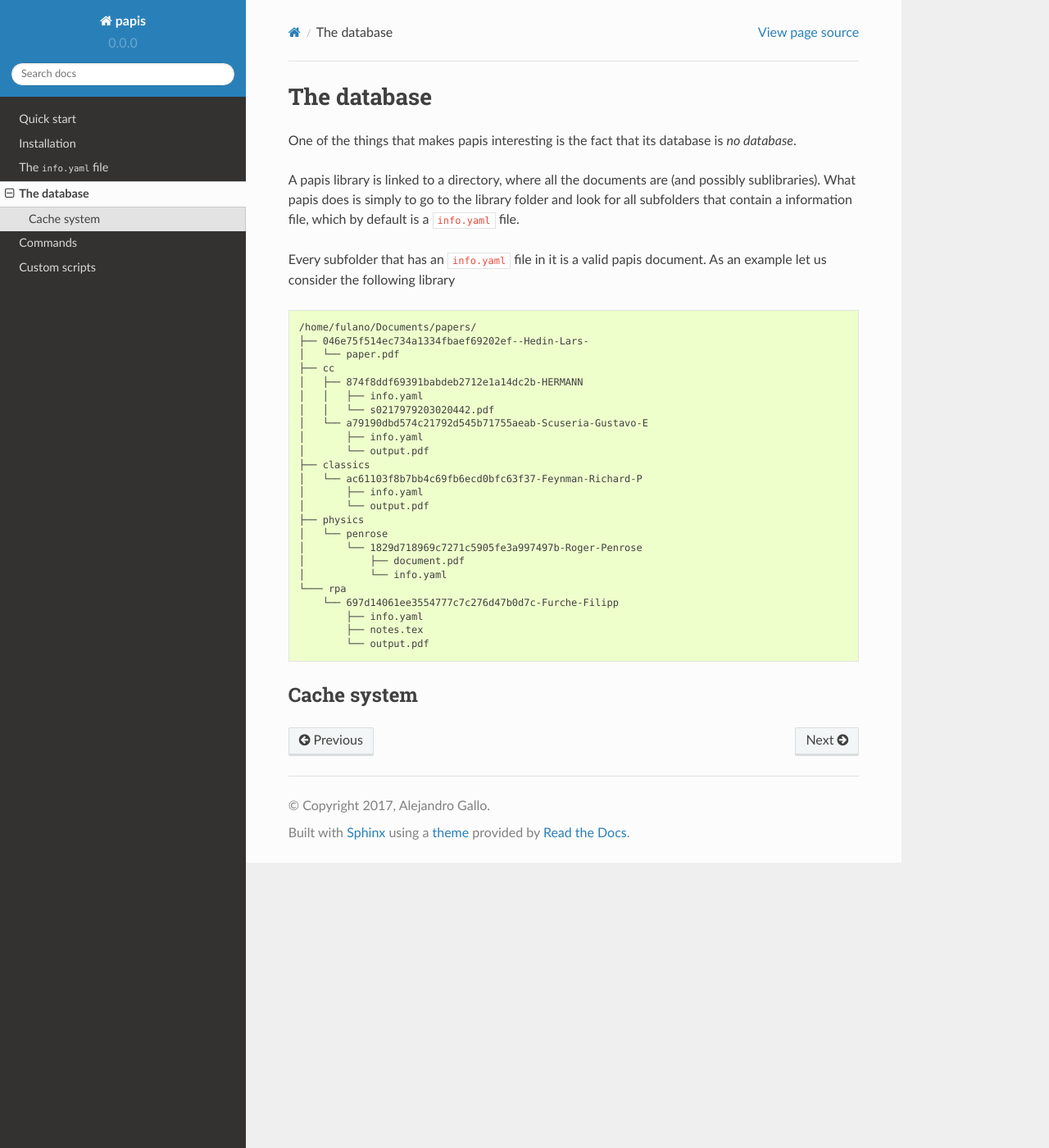
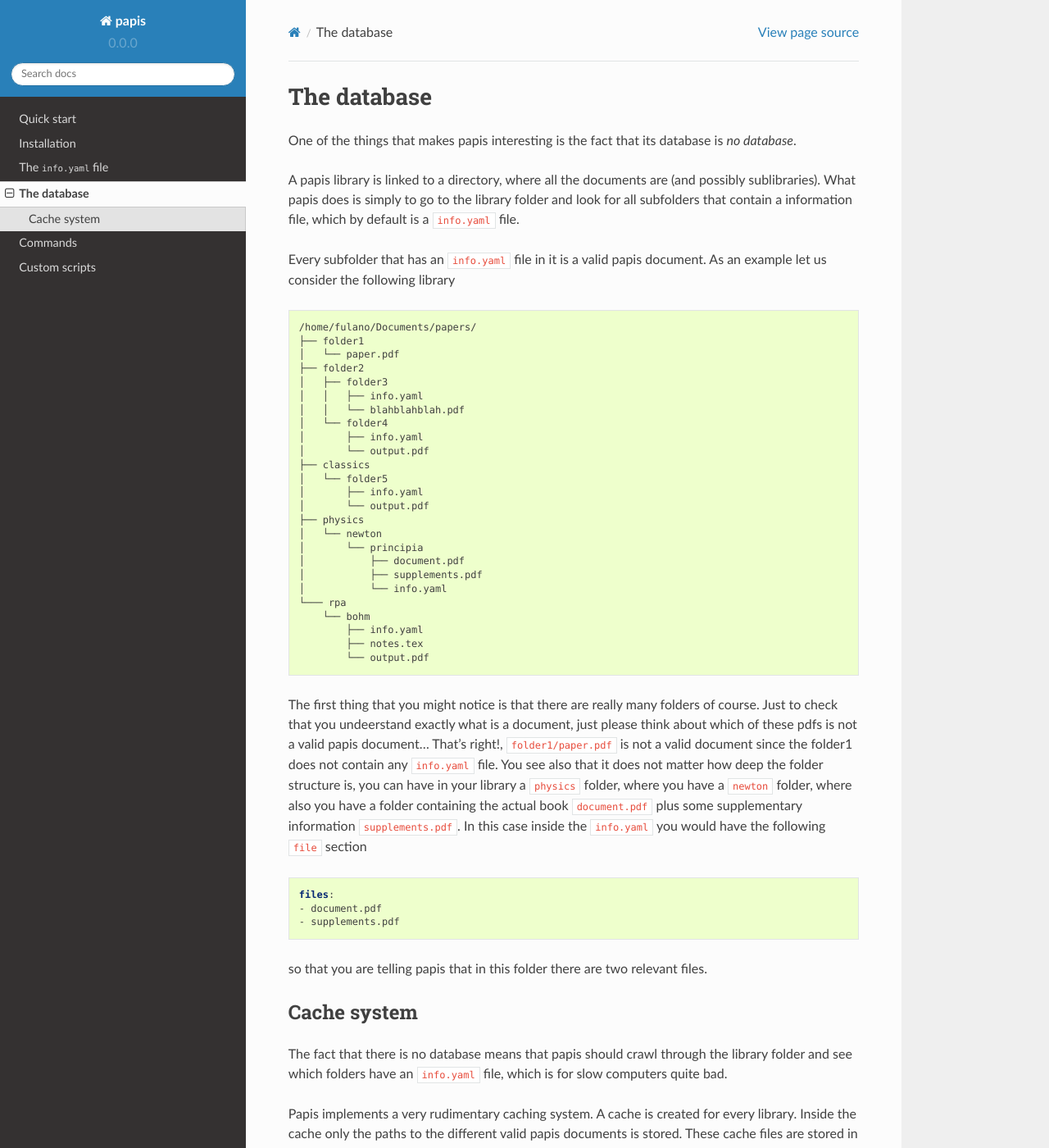
Before and after one commit to papis/papis, a Sphinx documentation site: the page built from doc/source/database_structure.rst, in a window 1280 px wide and 1400 px high. Shown: the whole window at 82% size. Built offline with Sphinx 7.4.7 and the Read the Docs theme 2.0.0, drawn with Linux system fonts in a browser that asks for light colours; pages that are not in the unit, such as notebooks, are missing from menus; some of the changed text lies outside the part shown.

Commit message:
Update documentation

```diff
--- a/doc/source/database_structure.rst
+++ b/doc/source/database_structure.rst
@@ -15,29 +15,63 @@ As an example let us consider the following library
 ::
 
   /home/fulano/Documents/papers/
-  ├── 046e75f514ec734a1334fbaef69202ef--Hedin-Lars-
+  ├── folder1
   │   └── paper.pdf
-  ├── cc
-  │   ├── 874f8ddf69391babdeb2712e1a14dc2b-HERMANN
+  ├── folder2
+  │   ├── folder3
   │   │   ├── info.yaml
-  │   │   └── s0217979203020442.pdf
-  │   └── a79190dbd574c21792d545b71755aeab-Scuseria-Gustavo-E
+  │   │   └── blahblahblah.pdf
+  │   └── folder4
   │       ├── info.yaml
   │       └── output.pdf
   ├── classics
-  │   └── ac61103f8b7bb4c69fb6ecd0bfc63f37-Feynman-Richard-P
+  │   └── folder5
   │       ├── info.yaml
   │       └── output.pdf
   ├── physics
-  │   └── penrose
-  │       └── 1829d718969c7271c5905fe3a997497b-Roger-Penrose
+  │   └── newton
+  │       └── principia
   │           ├── document.pdf
+  │           ├── supplements.pdf
   │           └── info.yaml
   └─── rpa
-      └── 697d14061ee3554777c7c276d47b0d7c-Furche-Filipp
+      └── bohm
           ├── info.yaml
           ├── notes.tex
           └── output.pdf
 
+The first thing that you might notice is that there are really many folders of
+course. Just to check that you undeerstand exactly what is a document, just
+please think about which of these pdfs is not a valid papis document... That's
+right!, ``folder1/paper.pdf`` is not a valid document since the folder1 does not
+contain any ``info.yaml`` file. You see also that it does not matter how deep the
+folder structure is, you can have in your library a ``physics`` folder, where you
+have a ``newton`` folder, where also you have a folder containing the actual book
+``document.pdf`` plus some supplementary information ``supplements.pdf``.  In this
+case inside the ``info.yaml`` you would have the following ``file`` section
+
+.. code:: yaml
+
+  files:
+  - document.pdf
+  - supplements.pdf
+
+so that you are telling papis that in this folder there are two relevant files.
+
 Cache system
 ------------
+
+The fact that there is no database means that papis should crawl through
+the library folder and see which folders have an ``info.yaml`` file, which
+is for slow computers quite bad.
+
+Papis implements a very rudimentary caching system. A cache is created for
+every library. Inside the cache only the paths to the different valid papis
+documents is stored. These cache files are stored in
+
+::
+
+  ~/.papis/cache
+
+Some papis commands clear the cache automatically, for example the ``add`` and ``rm``
+command clear the cache when something is changed.
--- a/doc/source/index.rst
+++ b/doc/source/index.rst
@@ -3,7 +3,7 @@
    You can adapt this file completely to your liking, but it should at least
    contain the root `toctree` directive.
 
-Welcome to papis's documentation!
+Welcome to papis' documentation!
 =================================
 
 Papis is a command-line based document and bibliography manager. Its
```
